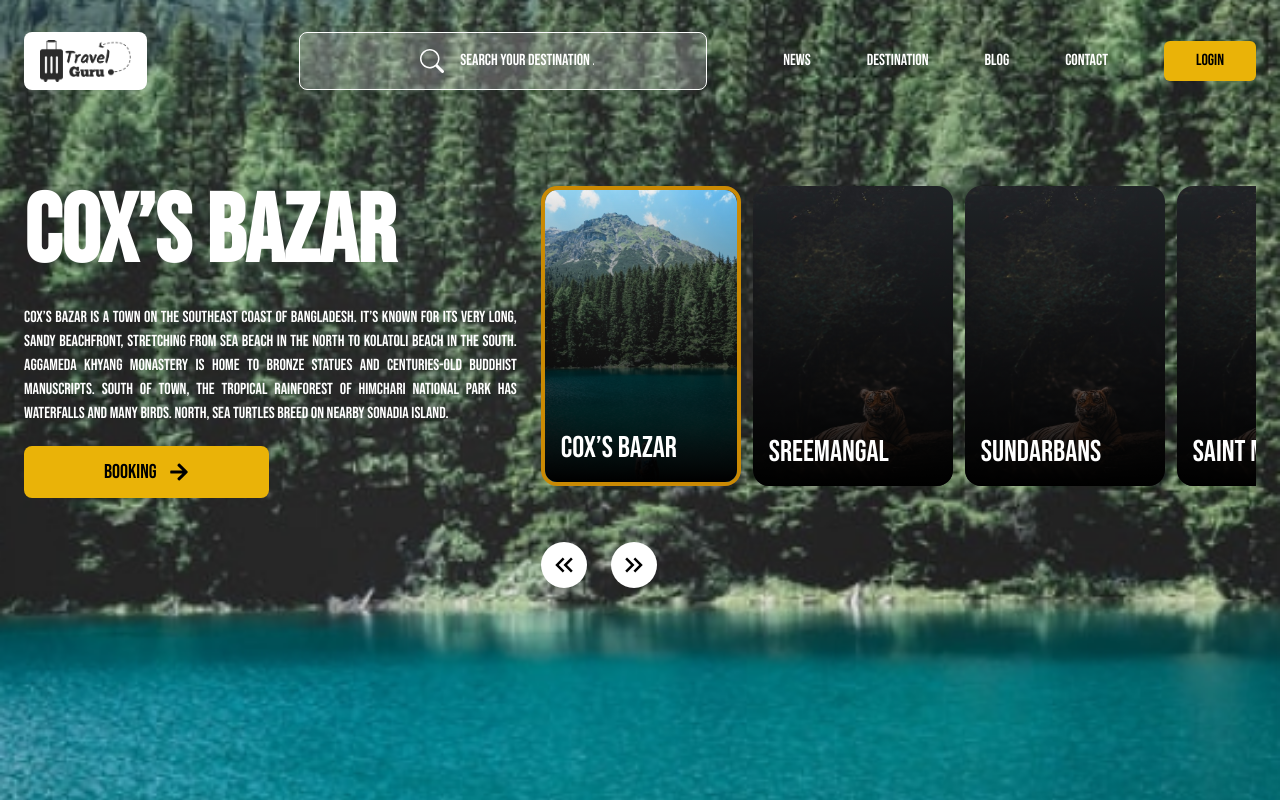
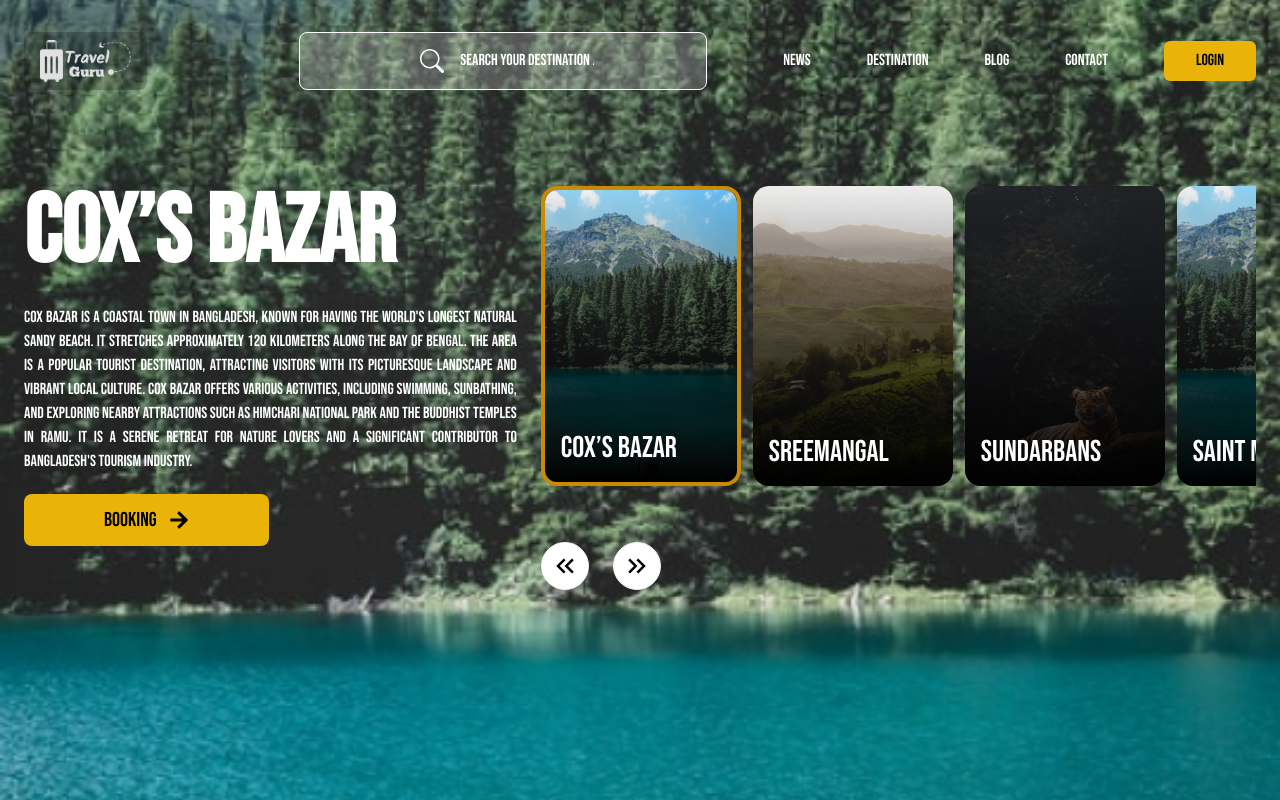
Before and after one commit to shakilahmedshuvo/travel-goru-client, a React (Vite) app: page / in a window 1280 px wide. Built offline with nearby package versions, Linux system fonts and the light colour scheme; no server answers.

Commit message:
add some styles in the home page

```diff
--- a/src/Components/Home/Home.jsx
+++ b/src/Components/Home/Home.jsx
@@ -4,49 +4,50 @@ import { FaArrowRight } from "react-icons/fa";
 import { MdKeyboardDoubleArrowRight, MdKeyboardDoubleArrowLeft } from "react-icons/md";
 import ActiveCard from "../ActiveCard/ActiveCard";
 import ImageSlider from "../ImageSlider/ImageSlider";
-import imgOne from "../../assets/images/Sajek.png"
-import img from "../../assets/images/sundorbon.png"
+import saImg from "../../assets/images/Sajek.png"
+import suImg from "../../assets/images/sundorbon.png"
+import srImg from "../../assets/images/Sreemongol.png"
 
 const Home = () => {
     let slides = [
         {
-            url: imgOne,
+            url: saImg,
             title: "Cox’s  Bazar",
             description:
-                "Cox’s Bazar is a town on the southeast coast of Bangladesh. It’s known for its very long, sandy beachfront, stretching from Sea Beach in the north to Kolatoli Beach in the south. Aggameda Khyang monastery is home to bronze statues and centuries-old Buddhist manuscripts. South of town, the tropical rainforest of Himchari National Park has waterfalls and many birds. North, sea turtles breed on nearby Sonadia Island.",
+                "Cox Bazar is a coastal town in Bangladesh, known for having the world's longest natural sandy beach. It stretches approximately 120 kilometers along the Bay of Bengal. The area is a popular tourist destination, attracting visitors with its picturesque landscape and vibrant local culture. Cox Bazar offers various activities, including swimming, sunbathing, and exploring nearby attractions such as Himchari National Park and the Buddhist temples in Ramu. It is a serene retreat for nature lovers and a significant contributor to Bangladesh's tourism industry.",
             id: 0,
         },
         {
             id: 1,
-            url: img,
+            url: srImg,
             title: "Sreemangal",
             description:
                 "Sreemangal is a small town located in the northeastern part of Bangladesh. It is known as the tea capital of the country due to its vast tea gardens and plantations. The area is blessed with lush green landscapes, rolling hills, and numerous streams. Sreemangal is famous for its exquisite tea, especially the world-renowned seven-color tea.The region is also home to Lawachara National Park, a haven for wildlife and bird enthusiasts. The park is known for its diverse flora and fauna, including the critically endangered Hoolock gibbon. Sreemangal offers a peaceful and serene environment, attracting nature lovers and tourists alike.",
         },
         {
             id: 2,
-            url: img,
+            url: suImg,
             title: "Sundarbans",
             description:
                 "The Sundarbans is a vast mangrove forest located in Bangladesh and India, primarily in the delta of the Ganges, Brahmaputra, and Meghna rivers. It is the largest single block of tidal halophytic mangrove forest in the world and is recognized as a UNESCO World Heritage Site. The Sundarbans is known for its rich biodiversity and unique ecosystem, serving as a habitat for various plant and animal species, including the iconic Bengal tiger. It is also home to other wildlife such as spotted deer, crocodiles, snakes, and numerous bird species. The Sundarbans is an important ecological region, providing protection against coastal erosion and acting as a natural barrier against storms and cyclones."
         },
         {
             id: 3,
-            url: img,
+            url: saImg,
             title: "Saint Martin",
             description:
                 "Bangladesh, located in South Asia, is a country known for its rich cultural heritage and natural beauty. It has a population of over 160 million people and is the eighth-most populous country in the world. The capital city is Dhaka. Bangladesh is renowned for its lush green landscapes, the Sundarbans mangrove forest, and the beautiful Cox's Bazar beach. Saint Martin, a small island off the coast of Bangladesh, is famous for its pristine beaches, clear turquoise waters, and vibrant coral reefs, making it a popular tourist destination."
         },
         {
             id: 4,
-            url: img,
+            url: srImg,
             title: "Rangamati",
             description:
                 "Rangamati is a picturesque district in southeastern Bangladesh. It is situated in the Chittagong Hill Tracts region, known for its stunning natural beauty and ethnic diversity. Rangamati is surrounded by hills, lush forests, and scenic lakes, including the breathtaking Kaptai Lake, which is the largest man-made lake in Bangladesh. The district is home to various indigenous communities, adding to its cultural richness. Rangamati offers opportunities for boating, hiking, and exploring tribal villages, allowing visitors to immerse themselves in the region's captivating landscapes and vibrant local traditions."
         },
         {
             id: 5,
-            url: imgOne,
+            url: suImg,
             title: "Sajek Valley",
             description:
                 "Sajek Valley is a mesmerizing tourist destination located in the Rangamati district of Bangladesh. It is nestled in the Chittagong Hill Tracts region, surrounded by lush green hills and stunning landscapes. The valley offers panoramic views of the hills, clouds, and the Sajek River winding through the valley. It is renowned for its serene atmosphere, cool climate, and picturesque beauty. Visitors can enjoy activities like trekking, hiking, and exploring the indigenous villages nearby. Sajek Valley has become a popular getaway for nature lovers and adventure seekers seeking tranquility and natural splendor."
@@ -122,12 +123,12 @@ const Home = () => {
                                     className="flex gap-6 pt-14">
                                     <div
                                         onClick={goToPrevious}
-                                        className="text-3xl text-black bg-white p-2 rounded-full items-center cursor-pointer">
+                                        className="text-3xl text-black bg-white p-2 rounded-full items-center cursor-pointer btn">
                                         <MdKeyboardDoubleArrowLeft />
                                     </div>
                                     <div
                                         onClick={goToNext}
-                                        className="text-3xl text-black bg-white p-2 rounded-full items-center cursor-pointer">
+                                        className="text-3xl text-black bg-white p-2 rounded-full items-center cursor-pointer btn">
                                         <MdKeyboardDoubleArrowRight />
                                     </div>
                                 </div>
--- a/src/Components/NavBar/NavBar.jsx
+++ b/src/Components/NavBar/NavBar.jsx
@@ -19,7 +19,7 @@ const NavBar = () => {
         return (
             <div className='flex justify-evenly pt-8 max-w-7xl mx-auto'>
                 <div
-                className="w-[10%] bg-white py-2 px-4 rounded-lg mr-auto">
+                    className="w-[10%] bg-black bg-opacity-20 py-2 px-4 rounded-lg mr-auto">
                     <Link
                         to='/'>
                         <img
--- a/src/Layout/Main.jsx
+++ b/src/Layout/Main.jsx
@@ -1,5 +1,4 @@
 import { Outlet } from "react-router-dom";
-import NavBar from "../Components/NavBar/NavBar";
 import { Toaster } from "react-hot-toast";
 import { Helmet } from "react-helmet-async";
 
```
Also changed, not shown: src/assets/logo.png. Lines whose indentation alone changed are shown as unchanged.
